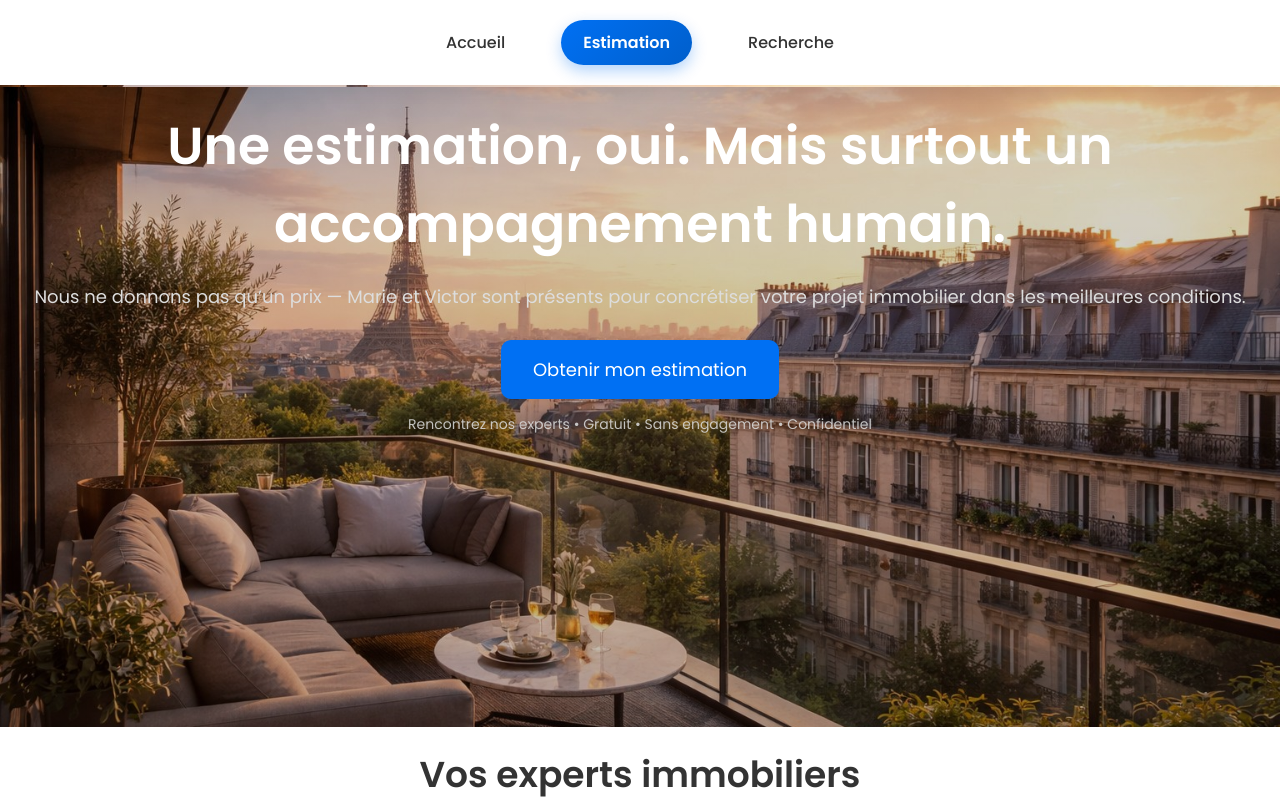
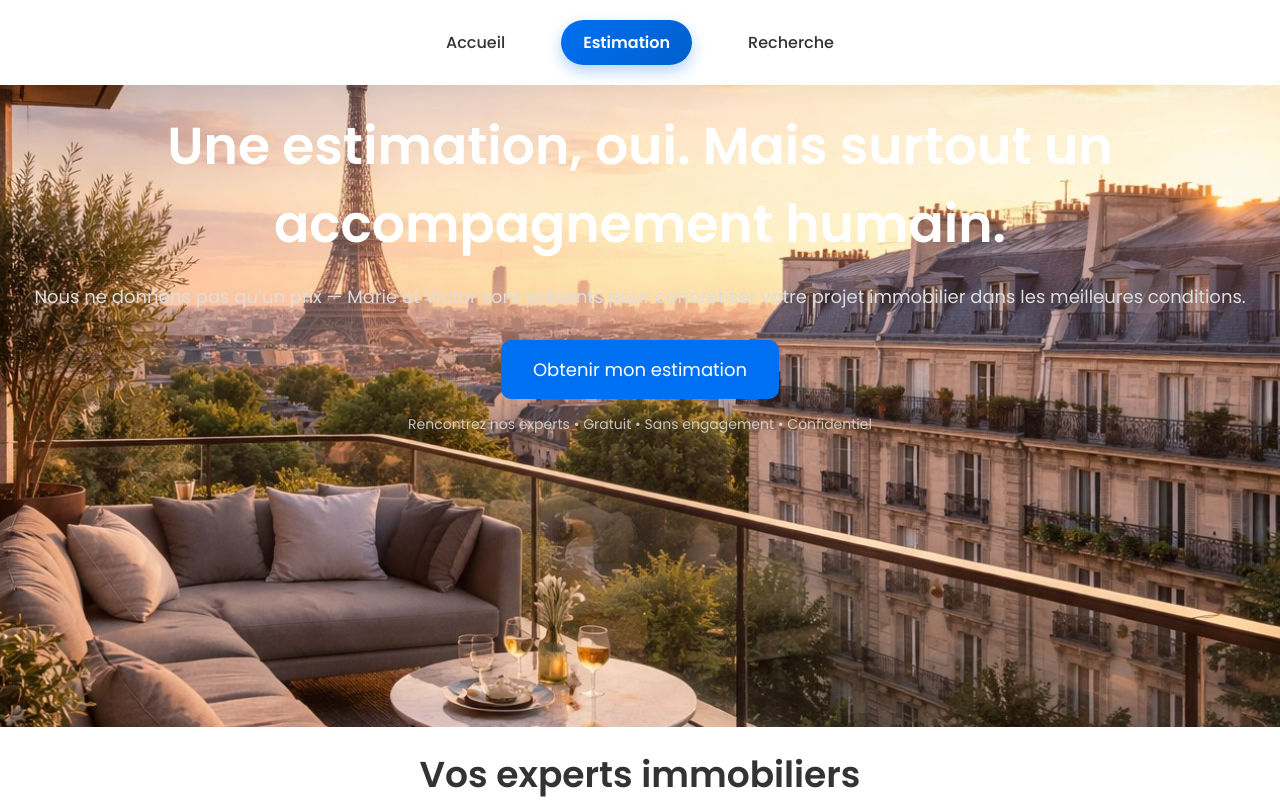
Before and after one commit to Juju-kpi/estimation_immo, a Next.js app: page / in a window 1280 px wide. Shown: the top 800 px of the page. Built offline with nearby package versions, Linux system fonts and the light colour scheme.

Commit message:
Update HomeClient.js

```diff
--- a/app/HomeClient.js
+++ b/app/HomeClient.js
@@ -40,20 +40,6 @@ export default function HomeClient() {
 
       {/* HERO */}
       <section className="hero">
-
-  <Image
-    src="/test_appart.jpeg" // ton image
-    alt="Immobilier"
-    fill
-    priority
-    quality={100}
-    sizes="100vw"
-    style={{ objectFit: "cover" }}
-    className="hero-bg active"
-  />
-
-  <div className="hero-overlay" />
-
   <div className="hero-content">
     <h1>Une estimation, oui. Mais surtout un accompagnement humain.</h1>
 
```
